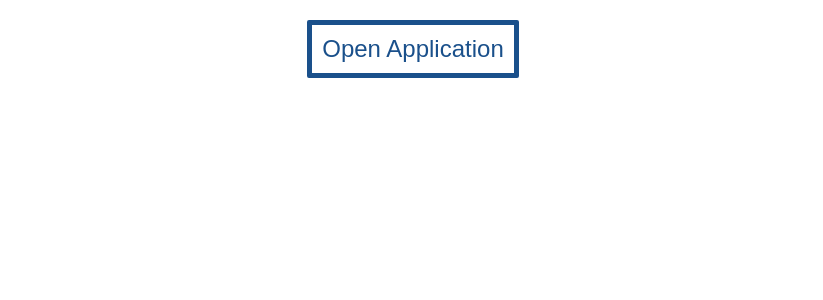
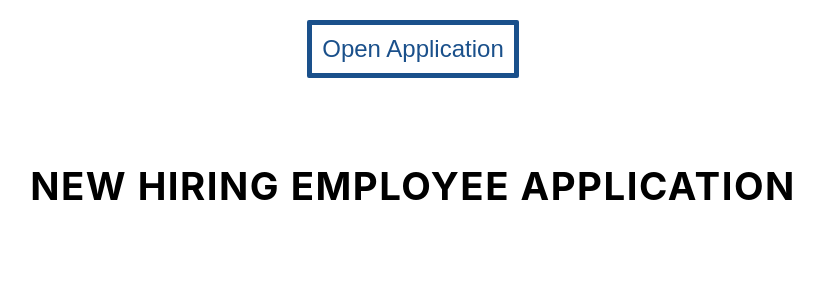
Before and after one commit to Jappan07/Employee-Dynamic-Table-ReactJS, a React (Create React App) app: page / in a window 1280 px wide. Shown: the top 300 px of the page, without its empty margins (227-1050 px from the left). Built offline with nearby package versions, Linux system fonts and the light colour scheme.

Commit message:
updating styling

```diff
--- a/src/App.js
+++ b/src/App.js
@@ -19,7 +19,7 @@ class App extends Component {
     return (
       <div className={classes.App} >
         <Button clicked={this.toggleFormHandler}>{!this.state.showForm ? "Open" : "Close"} Application</Button>
-        {this.state.showForm ? <Form /> : null}
+        {this.state.showForm ? <Form /> : <h1>NEW HIRING EMPLOYEE APPLICATION</h1>}
       </div>
     )
   }
--- a/src/components/UI/Button/Button.module.css
+++ b/src/components/UI/Button/Button.module.css
@@ -19,4 +19,5 @@
 .Button:hover {
     background-color: #fff3e6;
     color: black;
+    border: 5px solid #000000;
 }
--- a/src/containers/Form/Form.js
+++ b/src/containers/Form/Form.js
@@ -273,7 +273,6 @@ class Form extends Component {
                 <div className={classes.EmployeeTableContainer}>
                     <Table renderForm={this.renderFormAgain} formData={this.state.formData} />
                 </div>
-
         }
         return (
             <div>
--- a/src/index.js
+++ b/src/index.js
@@ -4,8 +4,5 @@ import './index.css';
 import App from './App';
 import reportWebVitals from './reportWebVitals';
 
-ReactDOM.render(
-  <App />,
-  document.getElementById('root')
-);
+ReactDOM.render(<App />, document.getElementById('root'));
 reportWebVitals();
```
Also changed, not shown: src/axios-global.js (line endings or trailing spaces), 1 other file (tests, documents, lock files or other folders).
